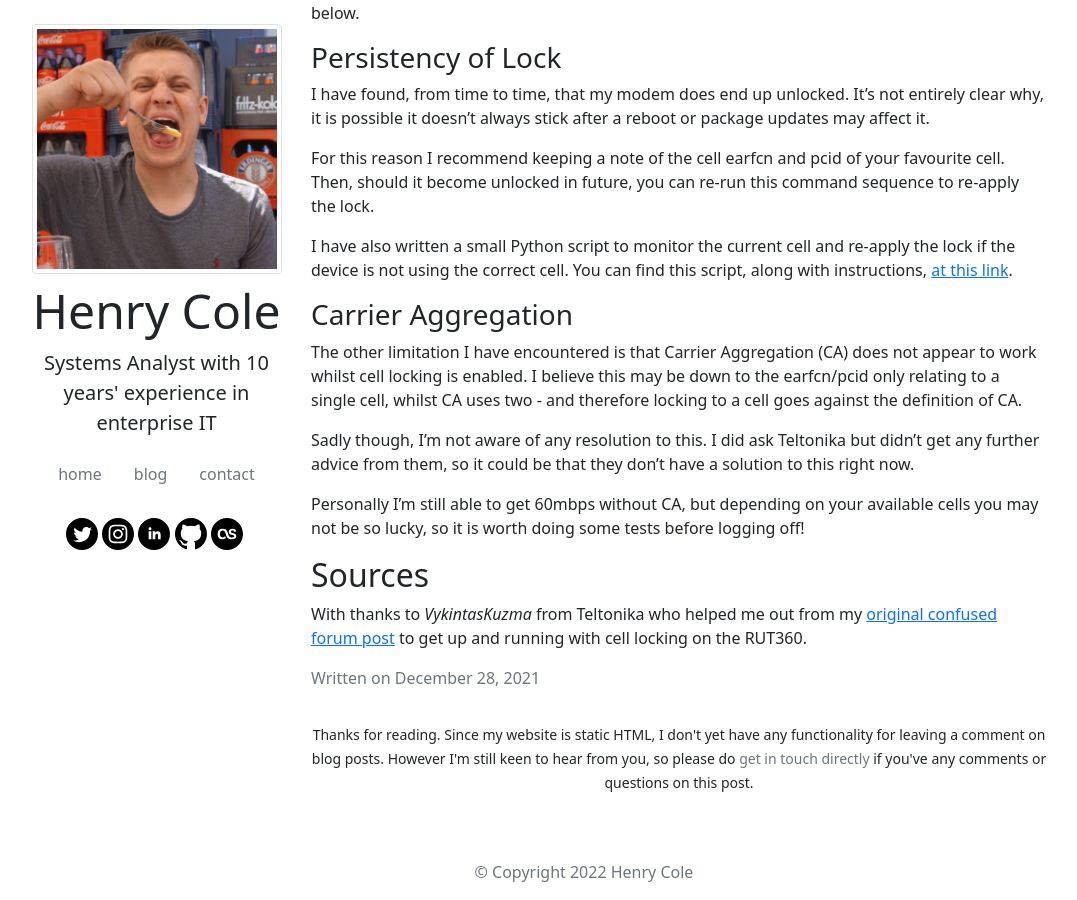
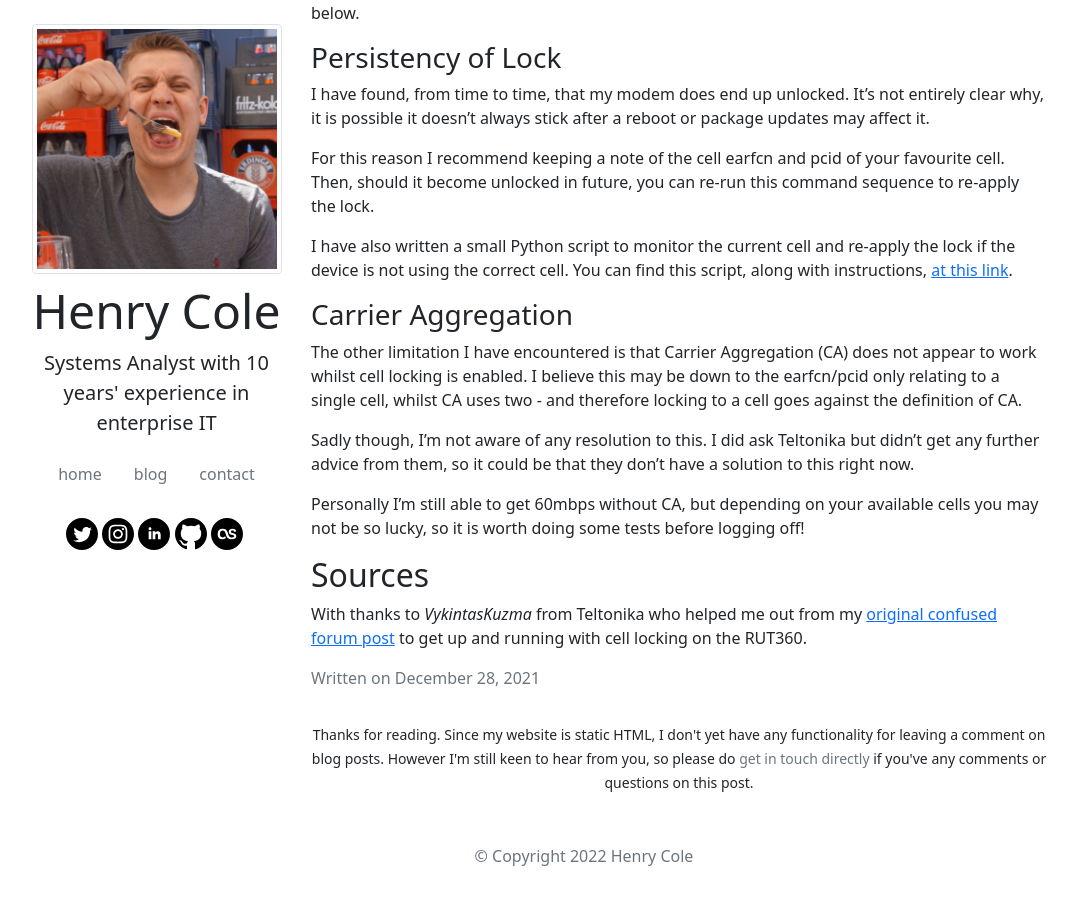
Before and after one commit to hcuk94/henry-personal-website, a Jekyll site: the page built from _posts/2021-12-28-Locking-the-Teltonika-RUT360-to-a-Specific-Cell.md, in a window 1280 px wide and 900 px high, scrolled down 1766 px. Shown: the whole window, without its empty margins (56-1133 px from the left). Built offline with Jekyll 4.4.1, drawn with Linux system fonts in a browser that asks for light colours.

Commit message:
margin adjustment for footer text on blog posts

```diff
--- a/_layouts/post.html
+++ b/_layouts/post.html
@@ -6,6 +6,6 @@ layout: default
     <div class="post-content">{{ content }}</div>
     <p class="text-muted">Written on {{ page.date | date: "%B %e, %Y" }}</p>
 </div>
-<p class="text-center mt-3"><small>Thanks for reading. Since my website is static HTML, I don't yet have any functionality for leaving a comment on blog posts.
+<p class="text-center mt-3 mb-0"><small>Thanks for reading. Since my website is static HTML, I don't yet have any functionality for leaving a comment on blog posts.
     However I'm still keen to hear from you, so please do <a href="/#contact" class="text-decoration-none text-muted">get in touch directly</a> if you've any comments or questions on this post.
 </small></p>
```
